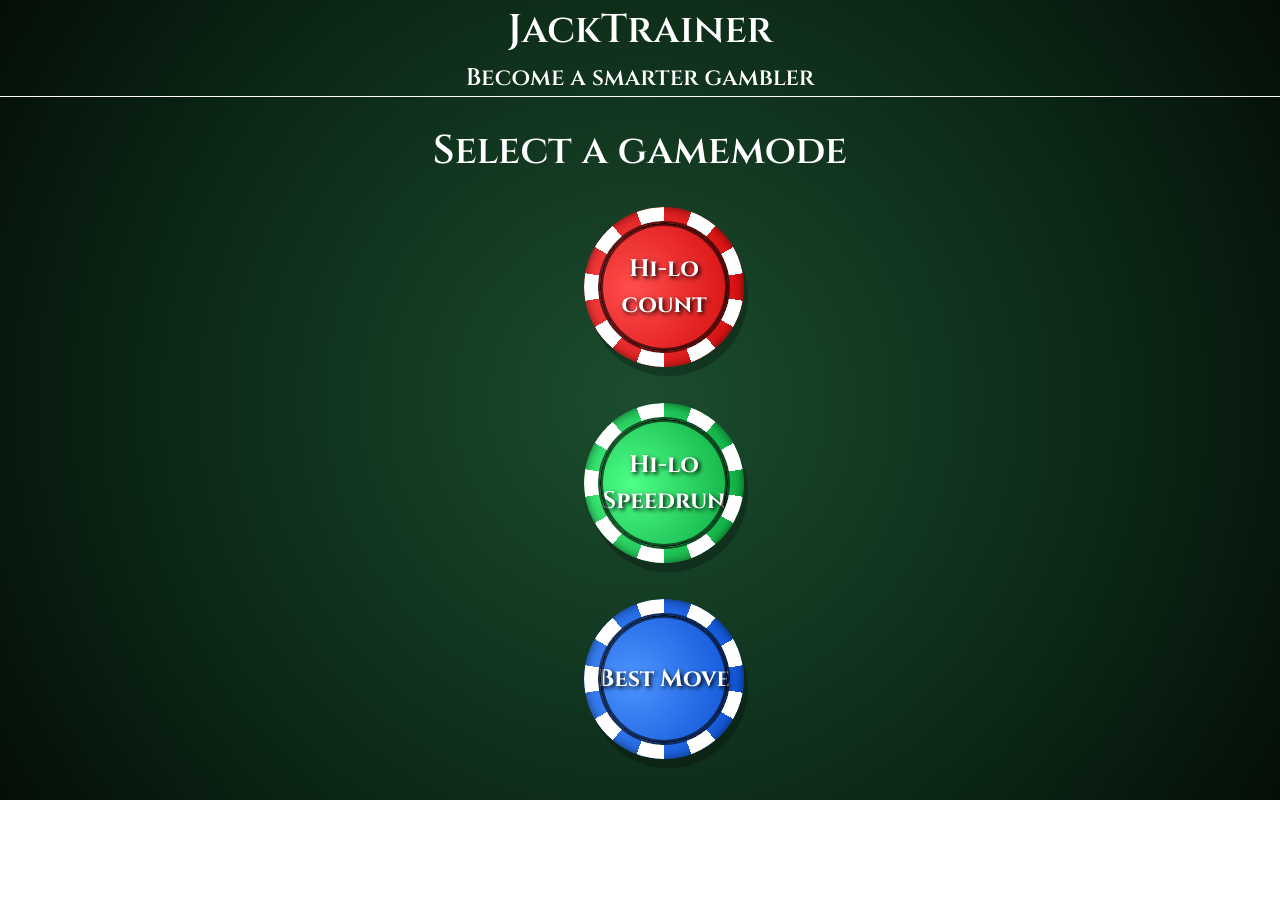
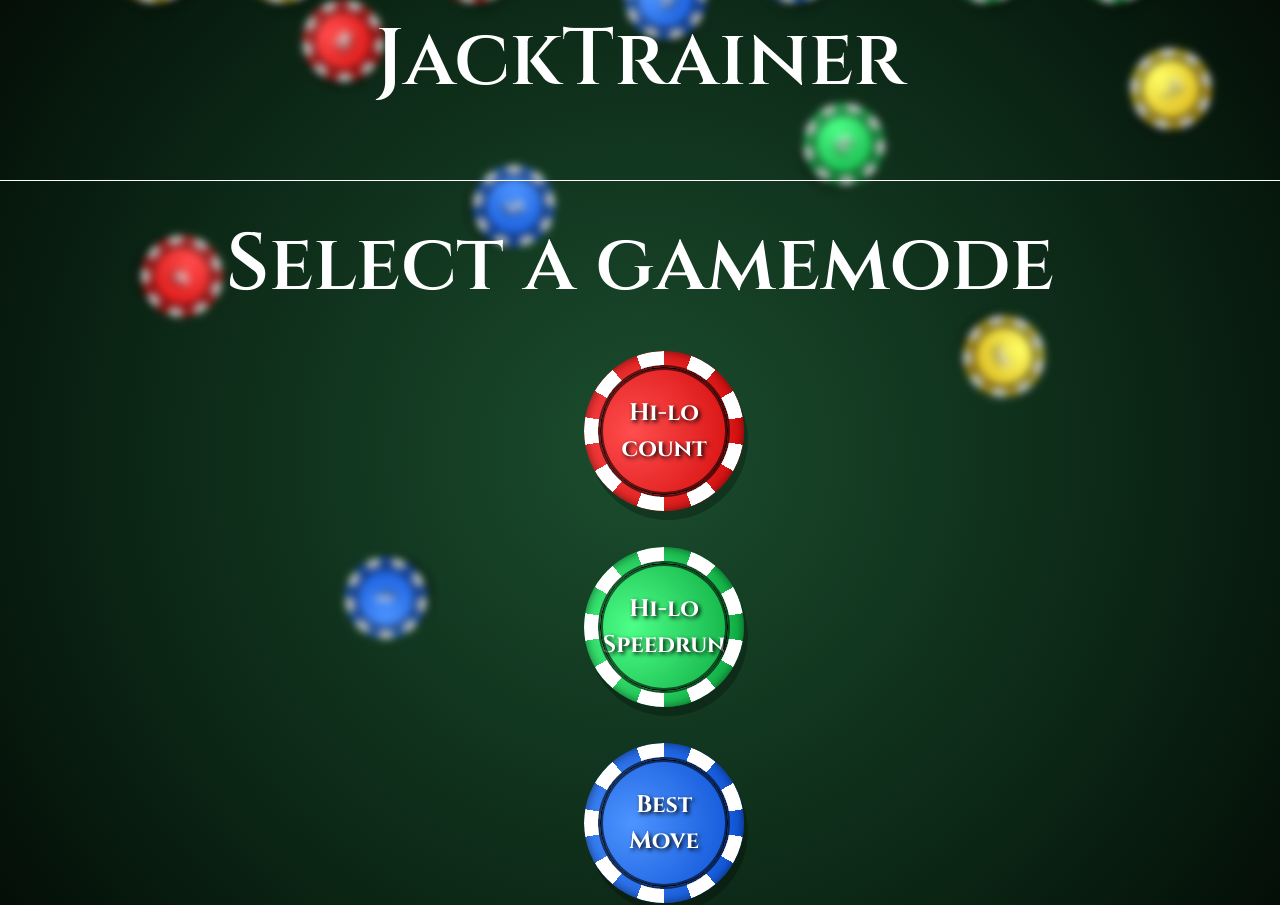
Before and after one commit to BerretMan/JackTrainer, a SvelteKit app: page / in a window 1280 px wide. Before the commit the page ends 800 px from the top, so only its background shows below. Built offline with nearby package versions, Linux system fonts and the light colour scheme.

Commit message:
background improvement

```diff
--- /dev/null
+++ b/src/lib/components/Background.svelte
@@ -0,0 +1,56 @@
+<script lang="ts">
+
+    import Button from '$lib/components/Button.svelte';
+
+    function get_color(i:number): string {
+      if (i%4==0) {return "red"}
+      if (i%4==1) {return "blue"}
+      if (i%4==2) {return "green"}
+      if (i%4==3) {return "yellow"}
+    }
+
+    const number_array = Array.from({ length: 15}, (_, i) => i + 1);
+</script>
+
+
+
+<div class="background">
+
+    {#each number_array as i}
+        <div class="chip-animation chip-{i}" style="--left: {(i * 25)%90}%; --delay: {i * 0.5}s; --time: {(5 + i)}s;">
+            <Button color={get_color(i)} label={i}></Button>
+        </div>
+    {/each}
+
+</div>
+
+<style lang="css">
+    .background {
+        position: fixed;
+        top: 0;
+        left: 0;
+        width: 100vw;
+        height: 100vh;
+        z-index: -1;
+        pointer-events: none;
+        overflow: hidden;
+    }
+
+    @keyframes fall {
+        0% {
+            transform: translateY(0) rotate(0deg);
+        }
+        100% {
+            transform: translateY(110vh) rotate(360deg);
+        }
+    }
+
+    .chip-animation {
+        filter: blur(4px);
+        position:absolute;
+        top: -10vh;
+        left: var(--left);
+        animation: fall var(--time) linear infinite;
+        animation-delay: var(--delay);
+    }
+</style>
--- a/src/lib/components/Button.svelte
+++ b/src/lib/components/Button.svelte
@@ -13,7 +13,7 @@
 </script>
 
 
-<button class={color} style="--button-size: {size};" onclick={() => onclick()}><h2><b>{label}</b></h2></button>
+<button class={color} style="--button-size: {size};" onclick={() => onclick()}><h2 class="chip-text"><b>{label}</b></h2></button>
 
 <style lang="css">
     .red {
@@ -26,6 +26,9 @@
     .green {
        background:radial-gradient(circle at 30%, #4dff88 0%, #009933 100%);
     }
+    .yellow {
+           background: radial-gradient(circle at 30%, #ffff66 0%, #cc9900 100%);
+        }
     button {
         position: relative;
         width: var(--button-size);
@@ -37,6 +40,8 @@
         align-items:center;
         justify-content: center;
         text-shadow: 2px 2px 4px  black;
+        padding: 1%;
+        white-space: pre-wrap;
     }
 
     button::after {
--- a/src/routes/+layout.svelte
+++ b/src/routes/+layout.svelte
@@ -1,4 +1,5 @@
 <script lang="ts">
+	import Background from '$lib/components/Background.svelte';
     import './layout.css'
     let { children } = $props();
 </script>
@@ -6,9 +7,10 @@
 <center>
 
     <h1>JackTrainer</h1>
-    <h2>Become a smarter gambler</h2>
+    <h2 class="golden">Become a smarter gambler</h2>
 
     <hr>
     <br>
 </center>
 {@render children()}
+<Background></Background>
--- a/src/routes/+page.svelte
+++ b/src/routes/+page.svelte
@@ -26,11 +26,15 @@
 <center>
     <div class="button-container">
         <Button color="red" label={'Hi-lo count'} onclick={() => goto('/count')} size={'10em'}></Button>
-        <Button color="green" label={'Hi-lo Speedrun'} onclick={() => goto('/count')} size={'10em'}></Button>
-        <Button color="blue" label={'Best Move'} onclick={() => goto('/train')} size={'10em'}></Button>
+        <Button color="green" label={'Hi-lo Speedrun'} onclick={() => goto('/count_speedrun')} size={'10em'}></Button>
+        <Button color="blue" label={'Best\nMove'} onclick={() => goto('/train')} size={'10em'}></Button>
 
     </div>
+
+
 </center>
+
+
 
 <style lang="css">
     .button-container {
--- a/src/routes/count/+page.svelte
+++ b/src/routes/count/+page.svelte
@@ -43,7 +43,7 @@
     <div class="div choose">
 
         {#each choose as c}
-            <Button color={c < 0 ? 'red': c === 0 ? 'blue' : 'green'} label={c} onclick={() => click(c)}></Button>
+            <Button size="7em" color={c < 0 ? 'red': c === 0 ? 'blue' : 'green'} label={c} onclick={() => click(c)}></Button>
         {/each}
     </div>
 </center>
--- a/src/routes/count_speedrun/+page.svelte
+++ b/src/routes/count_speedrun/+page.svelte
@@ -62,7 +62,7 @@
     <h1>What's the Hi-Lo count?</h1>
 
     <Button size="10em"  color='green' label='start easy' onclick={() => start(10,1000)}></Button>
-    <Button size="10em"  color='yellow' label='start medium' onclick={() => start(20,500)}></Button>
+    <Button size="10em"  color='blue' label='start medium' onclick={() => start(20,500)}></Button>
     <Button size="10em"  color='red' label='start hard' onclick={() => start(40,250)}></Button>
 
     {#if askingCount}
--- a/src/routes/layout.css
+++ b/src/routes/layout.css
@@ -19,11 +19,32 @@ body {
 }
 
 h1 {
-    font-size: 2.5em;
+    font-size: 5em;
+
+}
+
+.golden {
+    font-weight: bold;
+    background: linear-gradient(
+    to bottom,
+            #f5d78d 0%,
+            #c19737 40%,
+            #8b6016 50%,:wheat
+            #d1a94b 100%
+    );
+    -webkit-background-clip: text;
+    background-clip:text;
+   -webkit-text-fill-color: transparent;
+   color: transparent;
+    filter: drop-shadow(2px, 4px, 4px rgba(0,0,0,0.7))
+}
+
+.chip-text {
+    font-size: 1.5em
 }
 
 h2 {
-    font-size: 1.5em;
+    font-size: 2.5em;
 }
 
 h3 {
--- a/src/routes/train/+page.svelte
+++ b/src/routes/train/+page.svelte
@@ -17,7 +17,16 @@
 	let guess = $state(0);
 	let win = $state(0);
 
-	function click(label) {
+
+
+    function get_color(c:string): string {
+      if (c=='Double') {return "red"}
+      if (c=='Hit') {return "blue"}
+      if (c=='Stand') {return "green"}
+      if (c=='Split') {return "yellow"}
+    }
+
+	function click(label:string):void {
 	guess++;
 	  let m = new Move();
 	  m.add_player_card(p1);
@@ -50,7 +59,7 @@
     <CardComponent card={p2}></CardComponent>
     <br>
     {#each choose as c}
-        <Button size="8em" color='green' label={c} onclick={() => click(c)}></Button>
+        <Button size="8em" color={get_color(c)} label={c} onclick={() => click(c)}></Button>
     {/each}
 
 </center>
```
